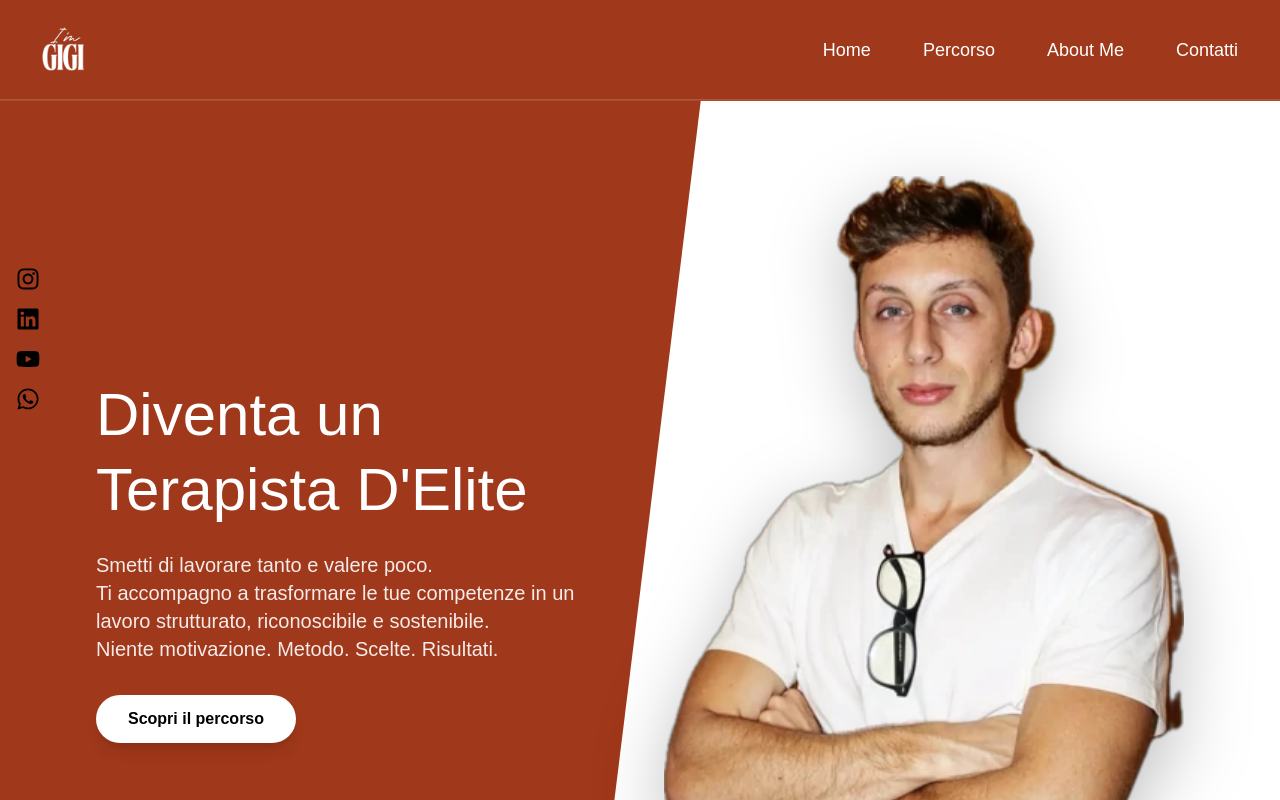
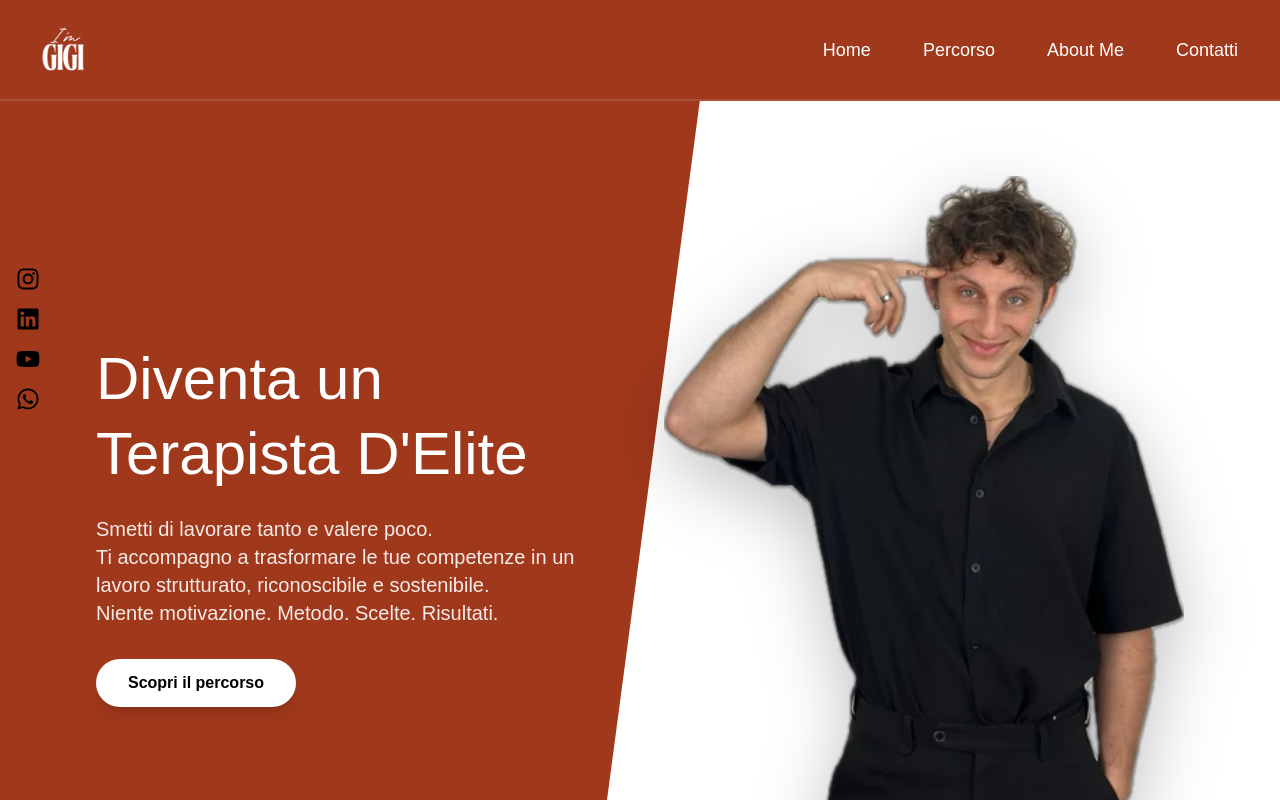
Before and after one commit to SudatiSimone/imgigi-website, a Next.js app: page / in a window 1280 px wide. Shown: the top 800 px of the page. Built offline with nearby package versions, Linux system fonts and the light colour scheme; a web font is replaced by a local one.

Commit message:
change photo

```diff
--- a/app/page.tsx
+++ b/app/page.tsx
@@ -47,7 +47,7 @@ export default function Home() {
 
         <div className="relative z-10 flex justify-center md:justify-end">
           <img
-            src="/hero.jpg"
+            src="/heroDesktop.jpg"
             alt="Gianluigi Merisio"
             className="w-full max-w-xs sm:max-w-sm md:max-w-md lg:max-w-lg xl:max-w-xl object-contain drop-shadow-[0_20px_35px_rgba(0,0,0,.25)]"
           />
@@ -58,7 +58,7 @@ export default function Home() {
       <div className="md:hidden">
         <div className="px-4 pt-2">
           <img
-            src="/hero.jpg"
+            src="/heroDesktop.jpg"
             alt="Gianluigi Merisio"
             className="mx-auto w-56 sm:w-64 h-auto object-contain"
             style={{
```
Also changed, not shown: public/heroDesktop.jpg (added).
